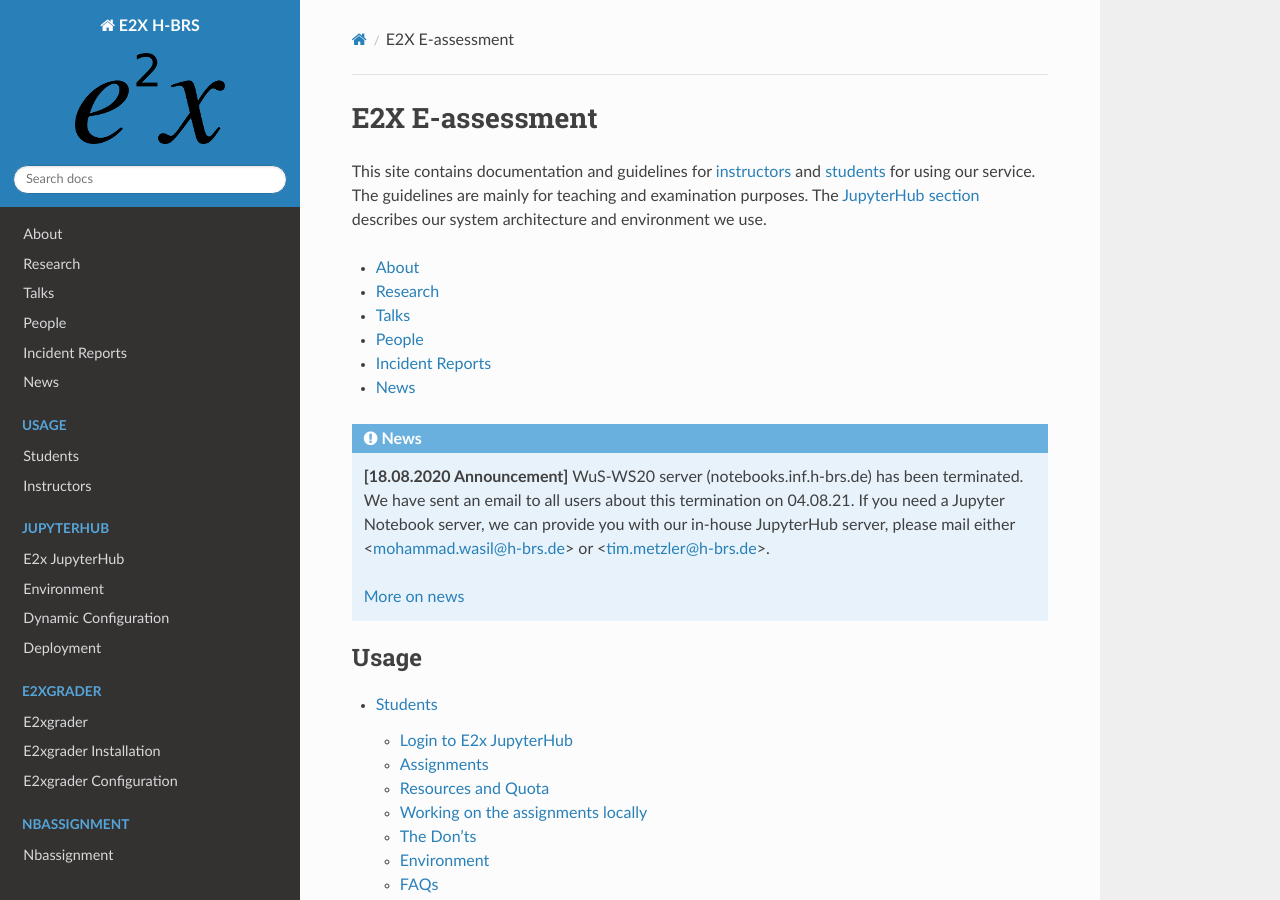
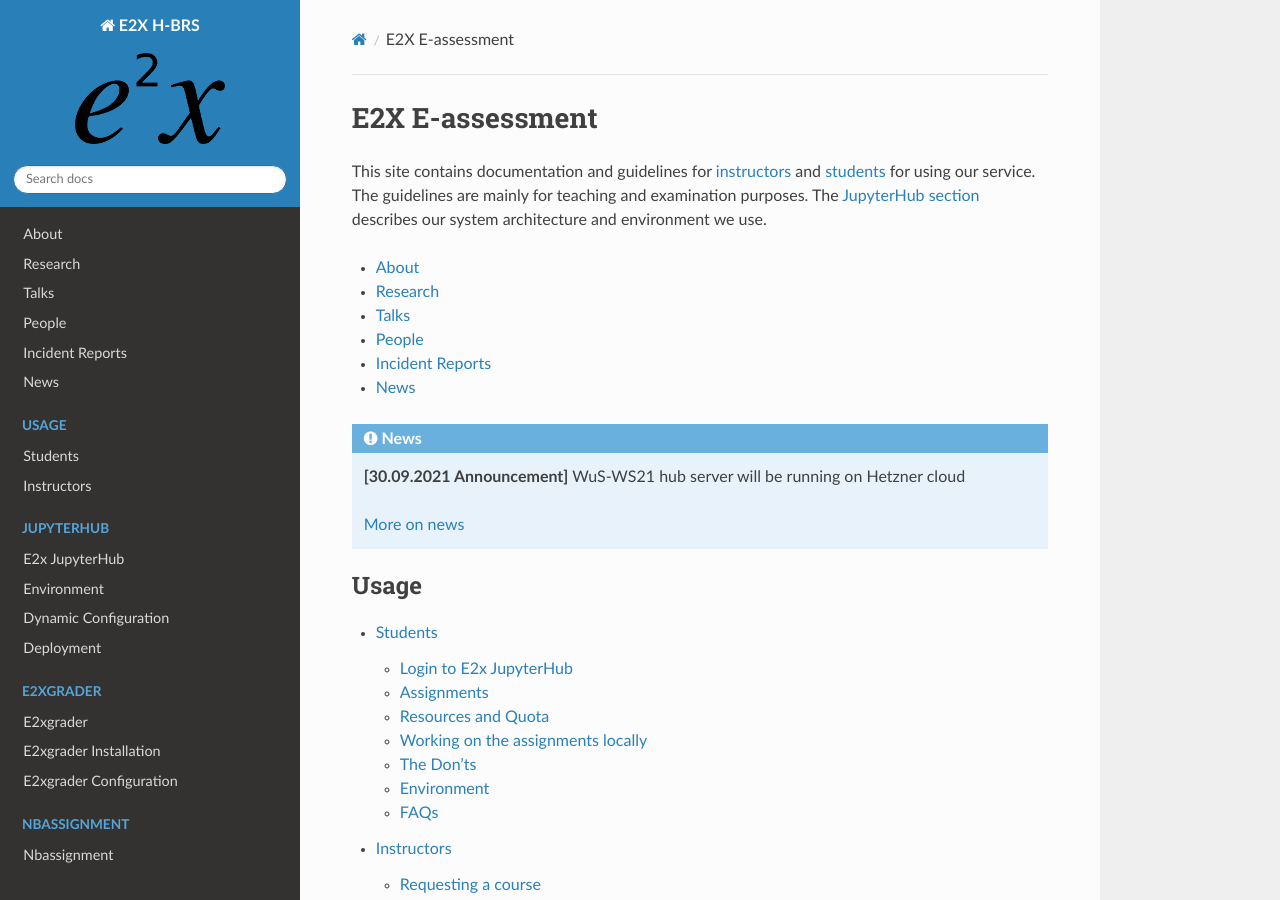
Before and after one commit to DigiKlausur/e2x-docs, a Sphinx documentation site: the page built from docs/source/index.rst, in a window 1280 px wide and 900 px high. Built offline with Sphinx 7.4.7 and the Read the Docs theme 2.0.0, drawn with Linux system fonts in a browser that asks for light colours.

Commit message:
Update news

```diff
--- a/docs/source/news.rst
+++ b/docs/source/news.rst
@@ -4,7 +4,7 @@
 News
 ****
 
-**[18.08.2020 Announcement]** WuS-WS20 server (notebooks.inf.h-brs.de) has been terminated. We have sent an email to all users about this termination on 04.08.21. If you need a Jupyter Notebook server, we can provide you with our in-house JupyterHub server, please mail either <mohammad.wasil@h-brs.de> or <tim.metzler@h-brs.de>.
+**[30.09.2021 Announcement]** WuS-WS21 hub server will be running on Hetzner cloud
 
 .. 2nd news to show in homepage
 
@@ -13,4 +13,6 @@ News
 Archived
 ========
 
+**[18.08.2021 Announcement]** WuS-WS20 server (notebooks.inf.h-brs.de) has been terminated. We have sent an email to all users about this termination on 04.08.21. If you need a Jupyter Notebook server, we can provide you with our in-house JupyterHub server, please mail either <mohammad.wasil@h-brs.de> or <tim.metzler@h-brs.de>.
+
 **[28.11.2017 Info]** Our project won a `Digital Learning Transfer Fellowship <https://www.stifterverband.org/pressemitteilungen/2017_11_28_digital_learning_transfer_fellowship>`_ offered by Stifterverband and Reinhard Frank-Stiftung.
```
